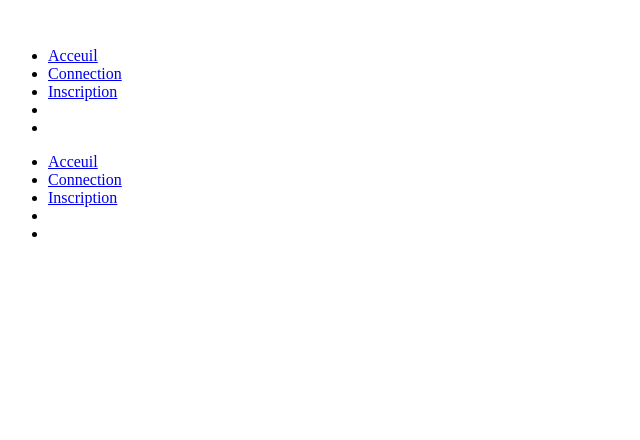
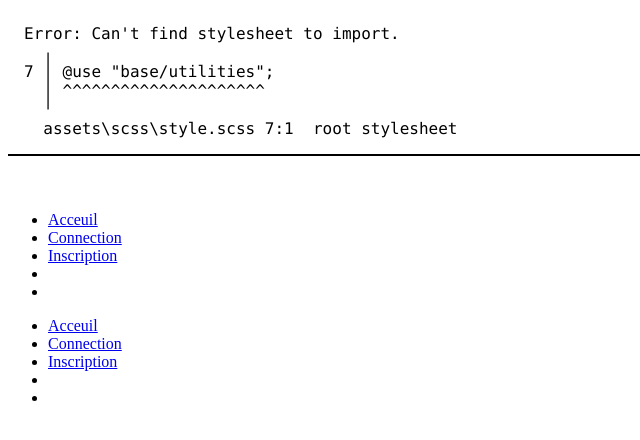
Before and after one commit to poutou89/Hackaton, a PHP site: page / in a window 1280 px wide. Shown: the top 440 px of the page, without its empty margins (0-640 px from the left). Run offline with PHP 8.4, Linux system fonts and the light colour scheme.

Commit message:
ajourscss

```diff
--- a/assets/css/style.css
+++ b/assets/css/style.css
@@ -1,8 +1,17 @@
-.container {
-  width: 80%;
-  max-width: 1440px;
-  margin: 0 auto;
-  padding: 0;
+/* Error: Can't find stylesheet to import.
+ *   ,
+ * 7 | @use "base/utilities";
+ *   | ^^^^^^^^^^^^^^^^^^^^^
+ *   '
+ *   assets\scss\style.scss 7:1  root stylesheet */
+
+body::before {
+  font-family: "Source Code Pro", "SF Mono", Monaco, Inconsolata, "Fira Mono",
+      "Droid Sans Mono", monospace, monospace;
+  white-space: pre;
+  display: block;
+  padding: 1em;
+  margin-bottom: 1em;
+  border-bottom: 2px solid black;
+  content: "Error: Can't find stylesheet to import.\a   \2577 \a 7 \2502  @use \"base/utilities\";\d\a   \2502  ^^^^^^^^^^^^^^^^^^^^^\a   \2575 \a   assets\\scss\\style.scss 7:1  root stylesheet";
 }
-
-/*# sourceMappingURL=style.css.map */
--- /dev/null
+++ b/assets/scss/abstracts/_variables.scss
@@ -0,0 +1,11 @@
+//font
+
+//color bg
+
+//color text
+
+//hover
+
+//color basic
+$white: white;
+$black: black;
```
Also changed, not shown: assets/scss/style.scss (+12 -0 lines), assets/scss/base/_base.scss (added), assets/scss/base/_typographie.scss (added), assets/scss/components/_button.scss (added), assets/scss/layout/_footer.scss (added), assets/scss/layout/_header.scss (added).
